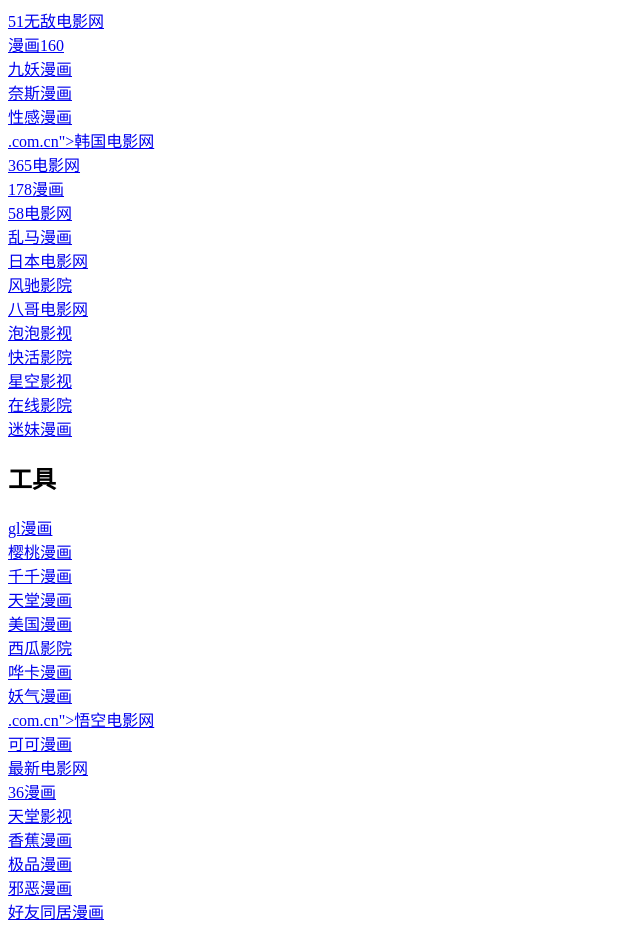
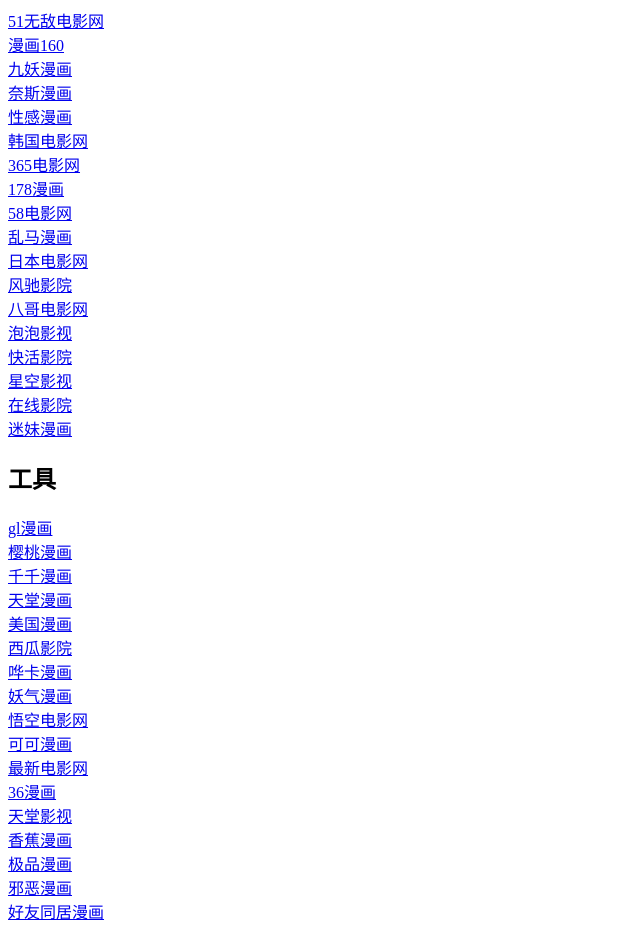
Before and after one commit to yijugongwangzhidaohang/yijugongwangzhidaohang.github.io, a plain HTML site: page index.html in a window 1280 px wide. Shown: the part 960-1885 px from the top of the page, without its empty margins (0-640 px from the left). Drawn offline with Linux system fonts and the light colour scheme.

Commit message:
Update index.html

```diff
--- a/index.html
+++ b/index.html
@@ -60,7 +60,7 @@
 <a href="https://jiuyaomanhua-wap.com.cn">九妖漫画</a><br>
 <a href="https://naisimanhua-zh.com.cn">奈斯漫画</a><br>
 <a href="https://xingganmanhua-wap.com.cn">性感漫画</a><br>
-<a href="https://www.hanguodianyingwang-cn">.com.cn">韩国电影网</a><br>
+<a href="https://www.hanguodianyingwang-cn.com.cn">韩国电影网</a><br>
 <a href="https://365dianyingwang-zh.com.cn">365电影网</a><br>
 <a href="https://178manhua-book.com.cn">178漫画</a><br>
 <a href="https://www.58dianyingwang-h5.com.cn">58电影网</a><br>
@@ -85,7 +85,7 @@
 <a href="https://www.xiguayingyuan-ac.com.cn">西瓜影院</a><br>
 <a href="https://www.huakamanhua-cn.com.cn">哗卡漫画</a><br>
 <a href="https://www.yaoqimanhua-zh.com.cn">妖气漫画</a><br>
-<a href="https://wukongdianyingwang-cn">.com.cn">悟空电影网</a><br>
+<a href="https://wukongdianyingwang-cn.com.cn">悟空电影网</a><br>
 <a href="https://kekemanhua-vip.com.cn">可可漫画</a><br>
 <a href="https://www.zuixindianyingwang-top.com.cn">最新电影网</a><br>
 <a href="https://www.36manhua-zh.com.cn">36漫画</a><br>
```
